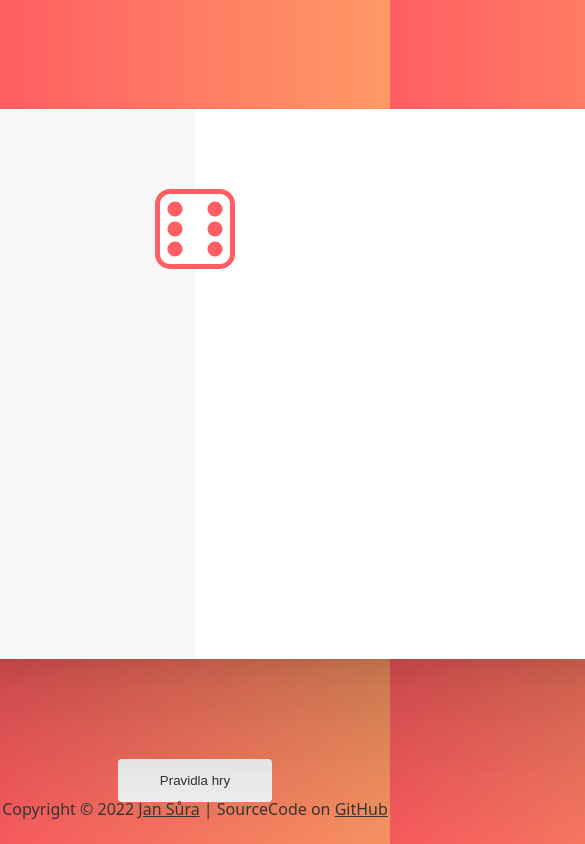
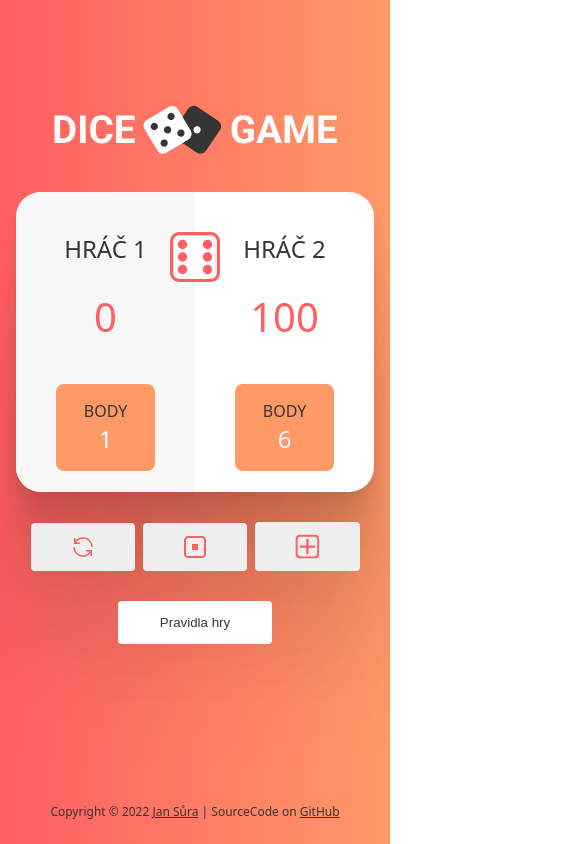
Before and after one commit to jsuradesign/dice-game, a website built with Vite: page index.html in a window 390 px wide. Shown: the top 844 px of the page, 585 px wide, since content can reach past the window. Built offline with nearby package versions, Linux system fonts and the light colour scheme.

Commit message:
Responsive optimalization

```diff
--- a/index.html
+++ b/index.html
@@ -12,11 +12,45 @@
         <img src="images/logo.svg" alt="Logo" />
       </div>
       <div class="game">
-        <div class="player player-one active"></div>
-        <div class="player player-two"></div>
+        <div class="player player-one active">
+          <div class="player-name">Hráč 1</div>
+          <div class="player-score">0</div>
+          <div class="round-score">
+            <div class="round-score-text">Body</div>
+            <div class="round-score-score">1</div>
+          </div>
+        </div>
+        <div class="player player-two">
+          <div class="player-name">Hráč 2</div>
+          <div class="player-score">100</div>
+          <div class="round-score">
+            <div class="round-score-text">Body</div>
+            <div class="round-score-score">6</div>
+          </div>
+        </div>
         <div class="dice-wrap">
           <img class="dice" src="images/dice-0.svg" alt="Dice" />
         </div>
+      </div>
+      <div class="actions-wrap">
+        <button class="btn btn-action" id="play">
+          Hoď
+          <span class="icon"
+            ><img src="./public/images/play.svg" alt=""
+          /></span>
+        </button>
+        <button class="btn btn-action" id="stop">
+          Stop
+          <span class="icon"
+            ><img src="./public/images/stop.svg" alt=""
+          /></span>
+        </button>
+        <button class="btn btn-action" id="new-game">
+          Nová hra
+          <span class="icon"
+            ><img src="./public/images/new-game.svg" alt=""
+          /></span>
+        </button>
       </div>
       <button class="btn btn-open">Pravidla hry</button>
     </div>
--- a/scss/base/_global.scss
+++ b/scss/base/_global.scss
@@ -11,33 +11,48 @@ body {
   flex-direction: column;
   align-items: center;
   justify-content: center;
+  max-width: 100vw;
+  overflow: hidden;
   width: 100vw;
-  height: 100vh;
+  padding-top: 30vh;
+  height: auto;
   font-family: system-ui, -apple-system, BlinkMacSystemFont, Roboto;
-  background: $primary; /* fallback for old browsers */
-  background: linear-gradient(
-    to right,
-    $secondary,
-    $primary
-  ); /* Chrome 10-25, Safari 5.1-6 */
-  background: linear-gradient(
-    to right,
-    $secondary,
-    $primary
-  ); /* W3C, IE 10+/ Edge, Firefox 16+, Chrome 26+, Opera 12+, Safari 7+ */
+  background: $primary;
+  /* fallback for old browsers */
+  background: linear-gradient(to right, $secondary, $primary);
+  /* Chrome 10-25, Safari 5.1-6 */
+  background: linear-gradient(to right, $secondary, $primary);
+  /* W3C, IE 10+/ Edge, Firefox 16+, Chrome 26+, Opera 12+, Safari 7+ */
 }
 
 .app {
   display: flex;
   flex-direction: column;
   align-items: center;
-  gap: 100px;
+  gap: 30px;
+  max-width: 100vw;
   margin-top: -150px;
+  padding: 0 16px;
+
+  @include media-breakpoint-up(md) {
+    gap: 100px;
+  }
+}
+
+.logo {
+  max-width: 80%;
+
+  img {
+    max-width: 100%;
+    display: inline-block;
+  }
 }
 
 footer {
   position: absolute;
   bottom: 24px;
+  max-width: 100%;
+  font-size: 12px;
   color: $dark-gray;
 }
 
@@ -57,9 +72,11 @@ ol {
   list-style: none;
   counter-reset: my-awesome-counter;
 }
+
 ol li {
   counter-increment: my-awesome-counter;
 }
+
 ol li::before {
   content: counter(my-awesome-counter) ". ";
   color: red;
--- /dev/null
+++ b/scss/components/_actions.scss
@@ -0,0 +1,10 @@
+.actions-wrap {
+  display: flex;
+  flex-direction: row;
+  gap: 8px;
+  width: 100%;
+  //   position: absolute;
+  justify-content: center;
+  align-items: center;
+  z-index: 100;
+}
--- a/scss/components/_buttons.scss
+++ b/scss/components/_buttons.scss
@@ -10,6 +10,7 @@
     background: $white;
     color: $dark-gray;
     border: 2px solid transparent;
+    z-index: 100;
 
     &:hover {
       background: transparent;
@@ -29,4 +30,21 @@
       border: 2px solid $dark-gray;
     }
   }
+
+  &.btn-action {
+    font-size: 0;
+    @include media-breakpoint-up(md) {
+      font-size: 16px;
+      display: flex;
+      flex-direction: row;
+      align-items: center;
+      justify-content: center;
+      text-transform: uppercase;
+      line-height: 0;
+
+      .icon {
+        margin-left: 12px;
+      }
+    }
+  }
 }
--- a/scss/components/_dice.scss
+++ b/scss/components/_dice.scss
@@ -1,16 +1,28 @@
 .dice-wrap {
   position: absolute;
-  top: 80px;
+  top: 40px;
   left: 50%;
-  margin-left: -40px;
+  margin-left: -25px;
   background: $white;
   border-radius: 16px;
   padding: 0;
-  width: 80px;
-  height: 80px;
+  width: 50px;
+  height: 50px;
+
+  @include media-breakpoint-up(md) {
+    width: 80px;
+    height: 80px;
+    top: 80px;
+    margin-left: -40px;
+  }
 }
 
 .dice {
-  width: 80px;
-  height: 80px;
+  width: 50px;
+  height: 50px;
+
+  @include media-breakpoint-up(md) {
+    width: 80px;
+    height: 80px;
+  }
 }
--- a/scss/components/_game-rules.scss
+++ b/scss/components/_game-rules.scss
@@ -3,10 +3,12 @@
   flex-direction: column;
   align-items: center;
   justify-content: center;
+  max-width: 100vw;
   width: 100vw;
   height: 100vh;
+  overflow-x: scroll;
   position: absolute;
-  padding: 24px;
+  padding: 16px;
   top: 0;
   left: 0;
   right: 0;
@@ -25,13 +27,22 @@
   backdrop-filter: blur(6px);
   visibility: hidden;
   transition: all 0.5s ease-in-out;
+  z-index: 200;
+
+  @include media-breakpoint-up(md) {
+    padding: 24px;
+  }
 
   &.show {
     visibility: visible;
 
     .game-rules-inner {
-      margin-top: 0;
+      margin-top: 100px;
       transition: all 0.5s ease-in-out;
+
+      @include media-breakpoint-up(md) {
+        margin-top: 0;
+      }
     }
   }
 
@@ -43,12 +54,16 @@
     display: inline-block;
     width: auto;
     height: auto;
-    padding: 40px 80px;
+    padding: 24px;
     border-radius: 8px;
     color: $dark-gray;
     background-color: $white;
     margin-top: -150%;
     transition: all 0.5s ease-in-out;
+
+    @include media-breakpoint-up(md) {
+      padding: 40px 80px;
+    }
 
     h2 {
       font-size: 48px;
--- a/scss/components/_game.scss
+++ b/scss/components/_game.scss
@@ -1,12 +1,12 @@
 .game {
-  width: 1000px;
-  height: 550px;
+  width: 100%;
   display: flex;
-  flex-direction: row;
   position: relative;
-  background: $white;
+  height: 300px;
+  background-color: $white;
+  overflow: hidden;
   border-radius: 25px;
-  overflow: hidden;
+
   box-shadow: 0px 167px 152px rgba(0, 0, 0, 0.07),
     0px 154.8px 76.0742px rgba(0, 0, 0, 0.0532233),
     0px 81.9974px 45.8236px rgba(0, 0, 0, 0.0456112),
@@ -15,4 +15,13 @@
     0px 10.4281px 11.9809px rgba(0, 0, 0, 0.0300374),
     0px 3.77335px 6.88378px rgba(0, 0, 0, 0.0243888),
     0px 0.609363px 3.02973px rgba(0, 0, 0, 0.0167767);
+
+  @include media-breakpoint-up(xl) {
+    max-width: 1000px;
+    width: 1000px;
+    height: 550px;
+  }
+  //   width: 1000px;
+  //   height: 550px;
+  //   flex-direction: row;
 }
--- a/scss/components/_player.scss
+++ b/scss/components/_player.scss
@@ -1,8 +1,64 @@
 .player {
   width: 50%;
   padding: 40px;
+  text-align: center;
+
+  &-name {
+    color: $dark-gray;
+    text-transform: uppercase;
+    font-size: 24px;
+    font-weight: 300;
+    margin-bottom: 24px;
+
+    @include media-breakpoint-up(xl) {
+      font-size: 64px;
+      font-weight: 100;
+    }
+  }
+
+  &-score {
+    font-size: 40px;
+    font-weight: 100;
+    color: $secondary;
+    @include media-breakpoint-up(xl) {
+      font-size: 80px;
+      font-weight: 100;
+    }
+  }
 
   &-one {
     background: $gray;
   }
+
+  .round-score {
+    background: $primary;
+    padding: 16px 0;
+    border-radius: 8px;
+    margin-top: 40px;
+
+    @include media-breakpoint-up(xl) {
+      display: inline-block;
+      padding: 24px 64px;
+    }
+
+    &-text {
+      text-transform: uppercase;
+      color: $dark-gray;
+
+      @include media-breakpoint-up(xl) {
+        font-size: 40px;
+        font-weight: 100;
+      }
+    }
+
+    &-score {
+      font-size: 24px;
+      color: $white;
+
+      @include media-breakpoint-up(xl) {
+        font-size: 64px;
+        font-weight: 100;
+      }
+    }
+  }
 }
--- a/scss/main.scss
+++ b/scss/main.scss
@@ -17,3 +17,4 @@
 @import "./components/dice";
 @import "./components/game-rules";
 @import "./components/buttons";
+@import "./components/actions";
```
Also changed, not shown: public/images/new-game.svg (added), public/images/play.svg (added), public/images/stop.svg (added).
